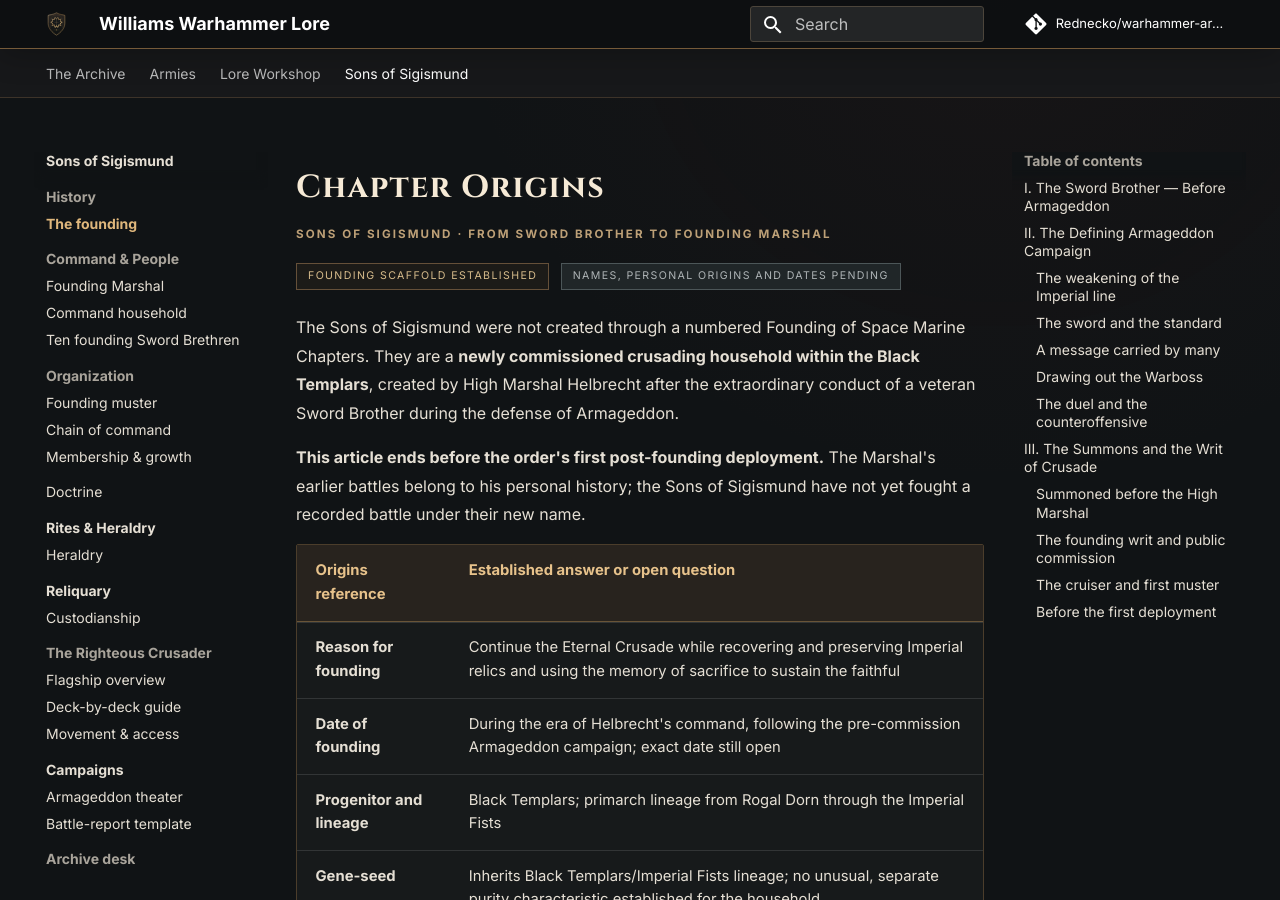
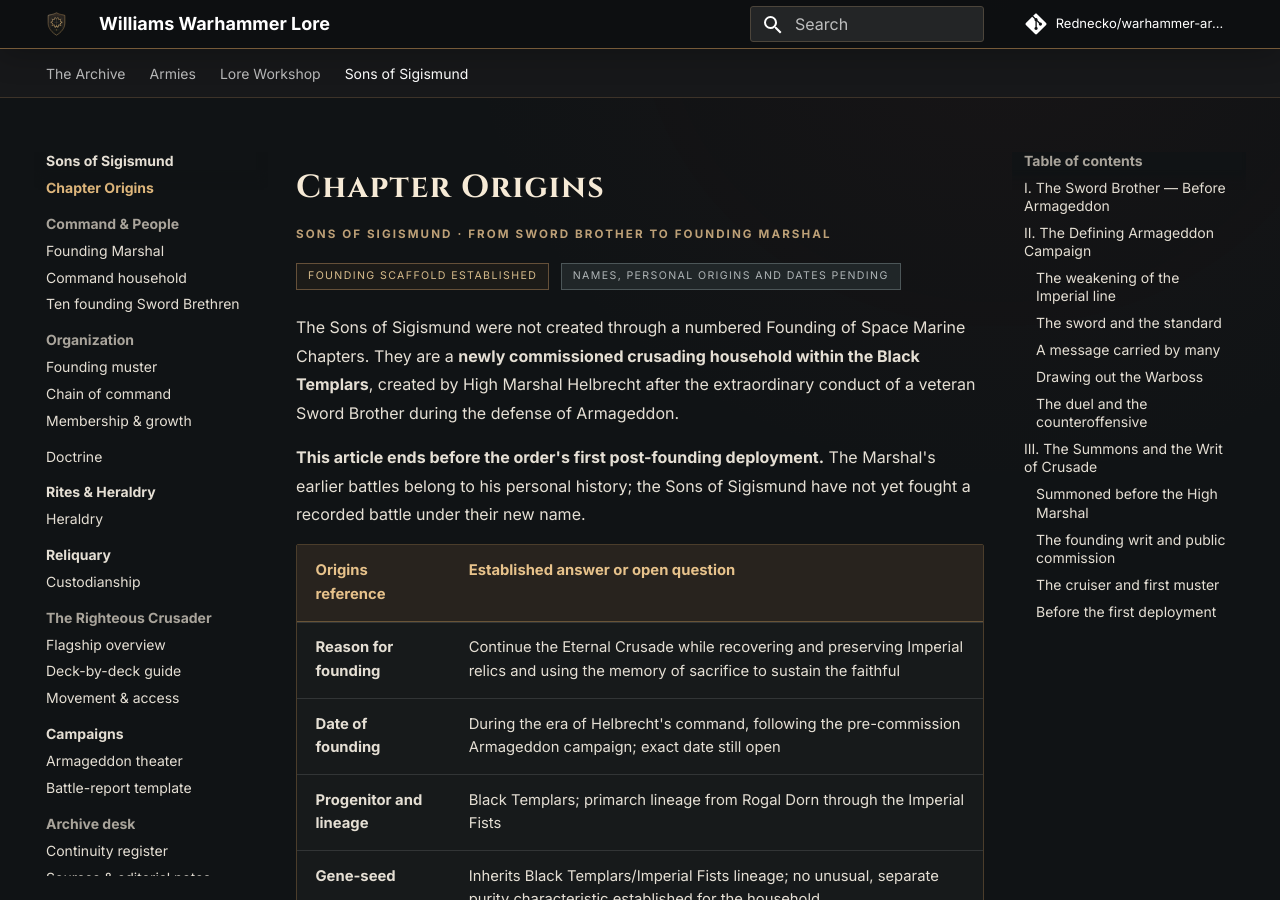
Before and after one commit to Rednecko/warhammer-archives, an MkDocs documentation site: the page built from docs/sons-of-sigismund/history/founding.md, in a window 1280 px wide and 900 px high. Built offline with MkDocs 1.6.1 and Material for MkDocs 9.7.7, drawn with Linux system fonts in a browser that asks for light colours; comment, search, counter and statistics services are not loaded.

Commit message:
Make Chapter Origins the single founding navigation entry

```diff
--- a/mkdocs.yml
+++ b/mkdocs.yml
@@ -58,8 +58,7 @@ nav:
       - Next subjects: research/next-topics.md
   - Sons of Sigismund:
       - Order overview: sons-of-sigismund/index.md
-      - History:
-          - The founding: sons-of-sigismund/history/founding.md
+      - Chapter Origins: sons-of-sigismund/history/founding.md
       - Command & People:
           - Founding Marshal: sons-of-sigismund/characters/founding-marshal.md
           - Command household: sons-of-sigismund/characters/command-household.md
```
